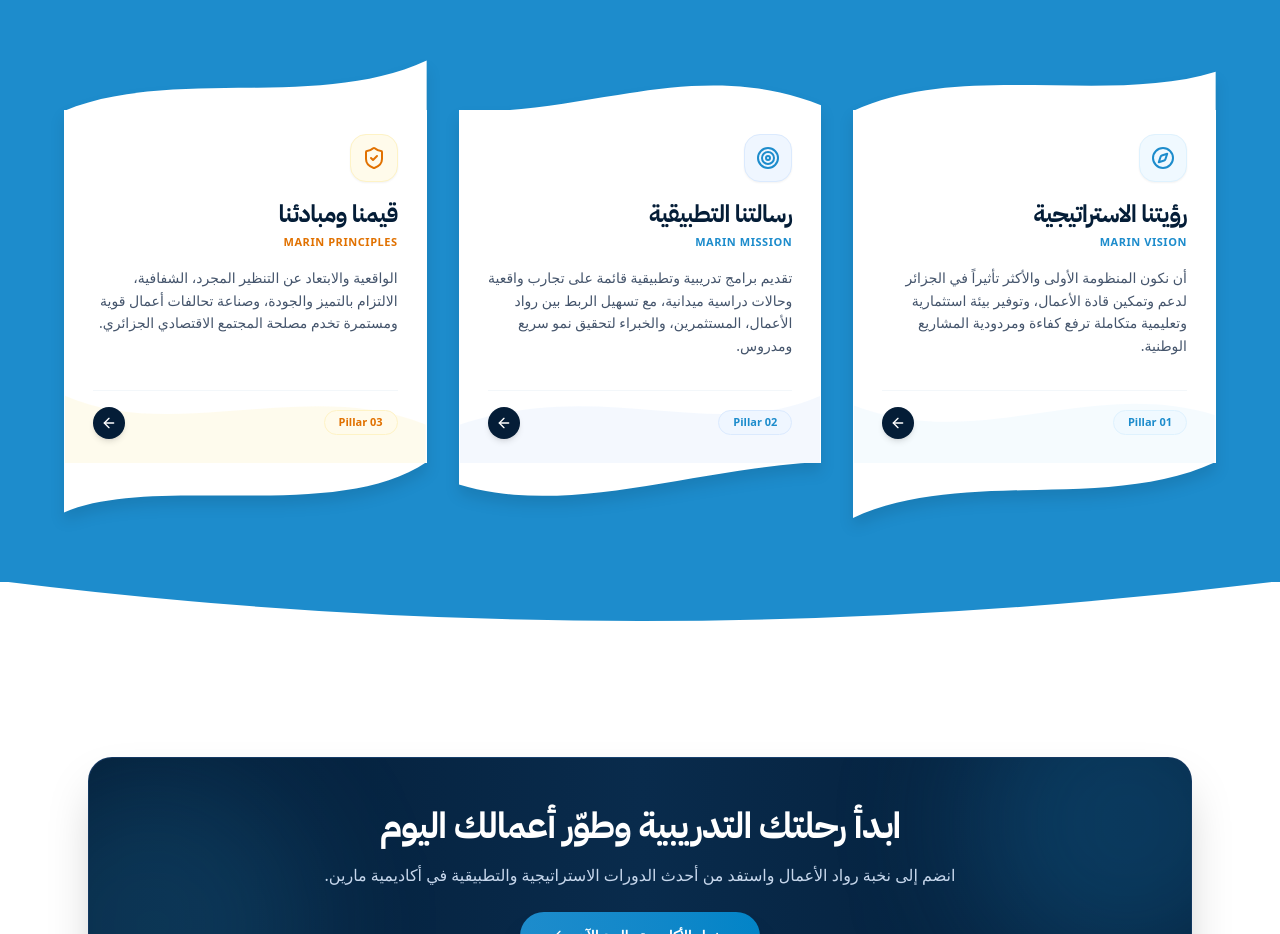
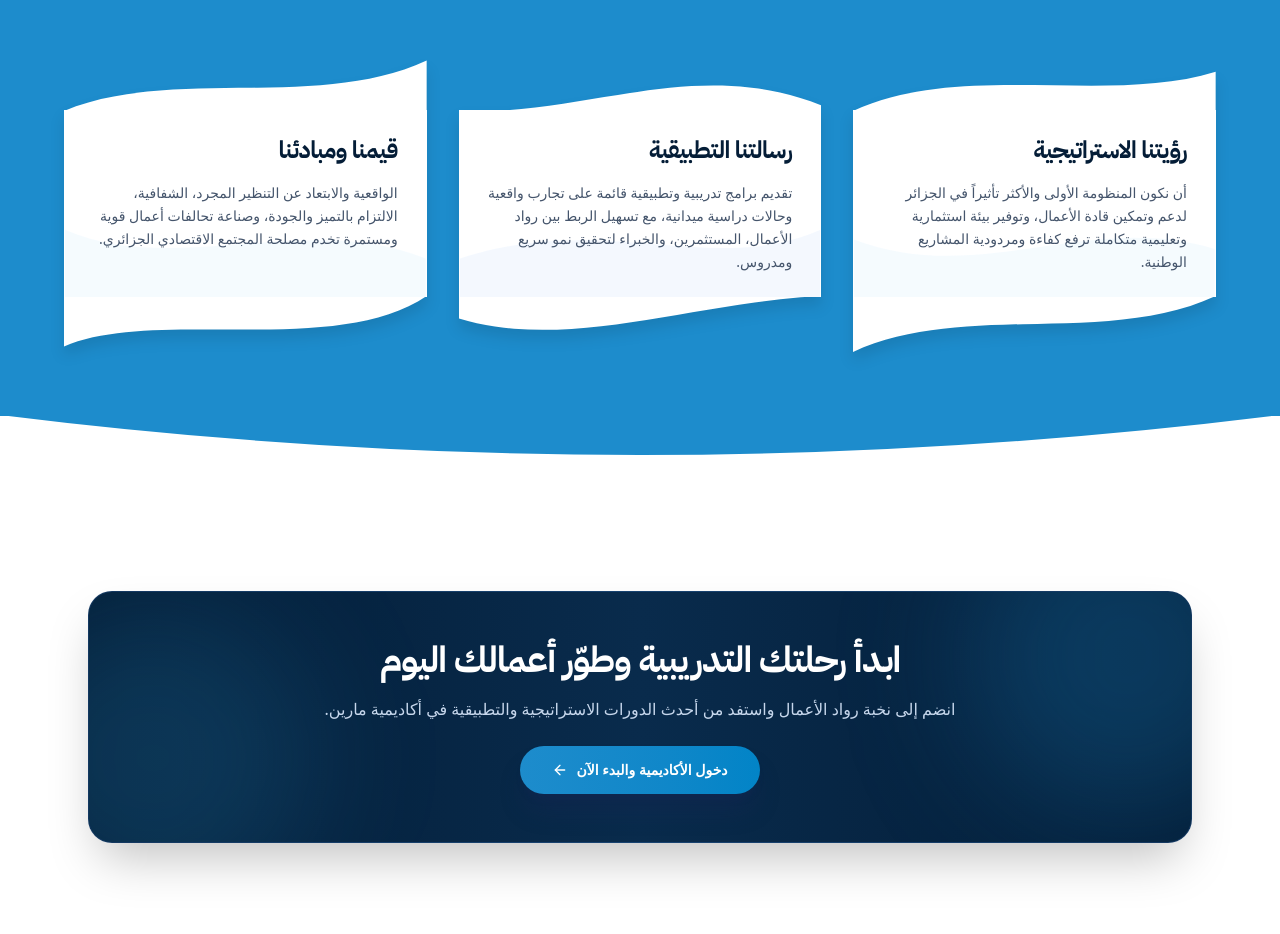
Before and after one commit to abdouzaiti/marin, a React (Vite) app: page / in a window 1280 px wide. Shown: the part 1940-2874 px from the top of the page. Built offline with nearby package versions, Linux system fonts and the light colour scheme; a web font is replaced by a local one.

Commit message:
refactor: simplify vision card UI in MarinHomePage
Remove icon badge, subtitle, and footer to streamline the layout and improve visual hierarchy.

```diff
--- a/src/components/MarinHomePage.tsx
+++ b/src/components/MarinHomePage.tsx
@@ -640,35 +640,17 @@ export const MarinHomePage: React.FC<MarinHomePageProps> = ({
 
                   <div className={`space-y-4 relative z-10 ${language === "ar" ? "text-right" : "text-left"}`}>
 
-                    {/* Icon Badge */}
-                    <div className="w-12 h-12 rounded-2xl bg-sky-50 border border-sky-100 text-[#1d8ccc] flex items-center justify-center group-hover:bg-[#1d8ccc] group-hover:text-white group-hover:scale-110 transition-all duration-300 shadow-xs">
-                      <Compass className="w-6 h-6" />
-                    </div>
-
-                    {/* Title & Subtitle */}
-                    <div className="space-y-1">
+                    {/* Title */}
+                    <div>
                       <h3 className="text-xl sm:text-2xl font-black text-[#041d37] tracking-tight group-hover:text-[#1d8ccc] transition-colors">
                         {t("visionTitle")}
                       </h3>
-                      <p className="text-[11px] font-bold text-[#1d8ccc] tracking-wider uppercase">
-                        MARIN Vision
-                      </p>
                     </div>
 
                     {/* Description */}
                     <p className="text-xs sm:text-sm text-slate-600 leading-relaxed font-normal">
                       {t("visionDesc")}
                     </p>
-                  </div>
-
-                  {/* Card Bottom Footer */}
-                  <div className="mt-8 pt-4 border-t border-slate-100/80 flex items-center justify-between text-xs font-black relative z-10">
-                    <span className="bg-sky-50 text-[#1d8ccc] px-3.5 py-1 rounded-full border border-sky-100 text-[11px]">
-                      Pillar 01
-                    </span>
-                    <div className="w-8 h-8 rounded-full bg-[#041d37] text-white flex items-center justify-center shadow-md transform group-hover:-translate-x-1.5 group-hover:bg-[#1d8ccc] transition-all">
-                      <ArrowLeft className={`w-4 h-4 ${language !== "ar" ? "rotate-180" : ""}`} />
-                    </div>
                   </div>
 
                 </div>
@@ -723,35 +705,17 @@ export const MarinHomePage: React.FC<MarinHomePageProps> = ({
 
                   <div className={`space-y-4 relative z-10 ${language === "ar" ? "text-right" : "text-left"}`}>
 
-                    {/* Icon Badge */}
-                    <div className="w-12 h-12 rounded-2xl bg-blue-50 border border-blue-100 text-[#1d8ccc] flex items-center justify-center group-hover:bg-[#1d8ccc] group-hover:text-white group-hover:scale-110 transition-all duration-300 shadow-xs">
-                      <Target className="w-6 h-6" />
-                    </div>
-
-                    {/* Title & Subtitle */}
-                    <div className="space-y-1">
+                    {/* Title */}
+                    <div>
                       <h3 className="text-xl sm:text-2xl font-black text-[#041d37] tracking-tight group-hover:text-[#1d8ccc] transition-colors">
                         {t("missionTitle")}
                       </h3>
-                      <p className="text-[11px] font-bold text-[#1d8ccc] tracking-wider uppercase">
-                        MARIN Mission
-                      </p>
                     </div>
 
                     {/* Description */}
                     <p className="text-xs sm:text-sm text-slate-600 leading-relaxed font-normal">
                       {t("missionDesc")}
                     </p>
-                  </div>
-
-                  {/* Card Bottom Footer */}
-                  <div className="mt-8 pt-4 border-t border-slate-100/80 flex items-center justify-between text-xs font-black relative z-10">
-                    <span className="bg-blue-50 text-[#1d8ccc] px-3.5 py-1 rounded-full border border-blue-100 text-[11px]">
-                      Pillar 02
-                    </span>
-                    <div className="w-8 h-8 rounded-full bg-[#041d37] text-white flex items-center justify-center shadow-md transform group-hover:-translate-x-1.5 group-hover:bg-[#1d8ccc] transition-all">
-                      <ArrowLeft className={`w-4 h-4 ${language !== "ar" ? "rotate-180" : ""}`} />
-                    </div>
                   </div>
 
                 </div>
@@ -792,10 +756,10 @@ export const MarinHomePage: React.FC<MarinHomePageProps> = ({
                 {/* Central White Content Canvas */}
                 <div className="bg-white px-7 py-6 flex-1 flex flex-col justify-between text-slate-800 relative z-10 border-x border-white">
 
-                  {/* Internal Subtle Amber Wave Accent inside card */}
+                  {/* Internal Subtle Sky Wave Accent inside card */}
                   <div className="absolute inset-0 pointer-events-none overflow-hidden opacity-30">
                     <svg
-                      className="absolute bottom-0 left-0 w-full h-24 text-amber-100"
+                      className="absolute bottom-0 left-0 w-full h-24 text-sky-100"
                       viewBox="0 0 400 100"
                       fill="currentColor"
                       preserveAspectRatio="none"
@@ -806,35 +770,17 @@ export const MarinHomePage: React.FC<MarinHomePageProps> = ({
 
                   <div className={`space-y-4 relative z-10 ${language === "ar" ? "text-right" : "text-left"}`}>
 
-                    {/* Icon Badge */}
-                    <div className="w-12 h-12 rounded-2xl bg-amber-50 border border-amber-100 text-amber-600 flex items-center justify-center group-hover:bg-amber-500 group-hover:text-white group-hover:scale-110 transition-all duration-300 shadow-xs">
-                      <ShieldCheck className="w-6 h-6" />
-                    </div>
-
-                    {/* Title & Subtitle */}
-                    <div className="space-y-1">
-                      <h3 className="text-xl sm:text-2xl font-black text-[#041d37] tracking-tight group-hover:text-amber-600 transition-colors">
+                    {/* Title */}
+                    <div>
+                      <h3 className="text-xl sm:text-2xl font-black text-[#041d37] tracking-tight group-hover:text-[#1d8ccc] transition-colors">
                         {t("valuesTitle")}
                       </h3>
-                      <p className="text-[11px] font-bold text-amber-600 tracking-wider uppercase">
-                        MARIN Principles
-                      </p>
                     </div>
 
                     {/* Description */}
                     <p className="text-xs sm:text-sm text-slate-600 leading-relaxed font-normal">
                       {t("valuesDesc")}
                     </p>
-                  </div>
-
-                  {/* Card Bottom Footer */}
-                  <div className="mt-8 pt-4 border-t border-slate-100/80 flex items-center justify-between text-xs font-black relative z-10">
-                    <span className="bg-amber-50 text-amber-600 px-3.5 py-1 rounded-full border border-amber-100 text-[11px]">
-                      Pillar 03
-                    </span>
-                    <div className="w-8 h-8 rounded-full bg-[#041d37] text-white flex items-center justify-center shadow-md transform group-hover:-translate-x-1.5 group-hover:bg-amber-500 transition-all">
-                      <ArrowLeft className={`w-4 h-4 ${language !== "ar" ? "rotate-180" : ""}`} />
-                    </div>
                   </div>
 
                 </div>
```
